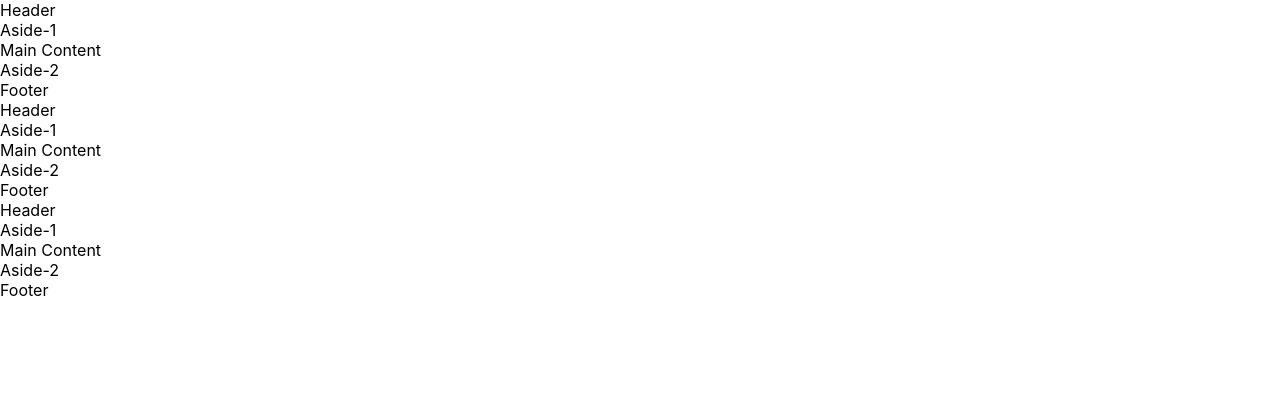
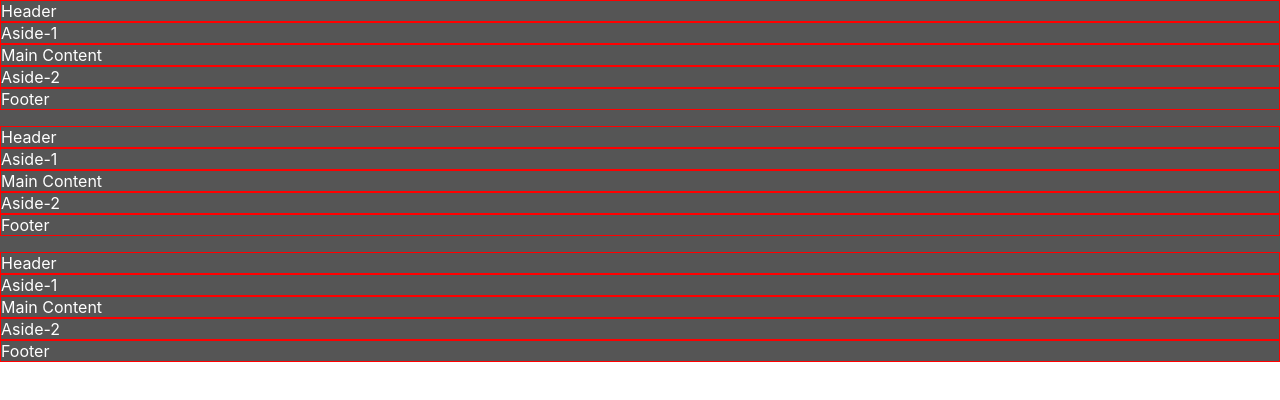
Before and after one commit to turkaytunc/grid-layout-examples, a React (Create React App) app: page / in a window 1280 px wide. Shown: the top 400 px of the page. Built offline with nearby package versions, Linux system fonts and the light colour scheme.

Commit message:
add: container css

```diff
--- a/src/app.scss
+++ b/src/app.scss
@@ -0,0 +1,19 @@
+.app {
+  background-color: #555;
+  color: white;
+}
+.visual {
+  border: 1px solid red;
+}
+
+.grid-container-1 {
+  margin-bottom: 1rem;
+}
+
+.grid-container-2 {
+  margin-bottom: 1rem;
+}
+
+.grid-container-3 {
+  margin-bottom: 1rem;
+}
```
